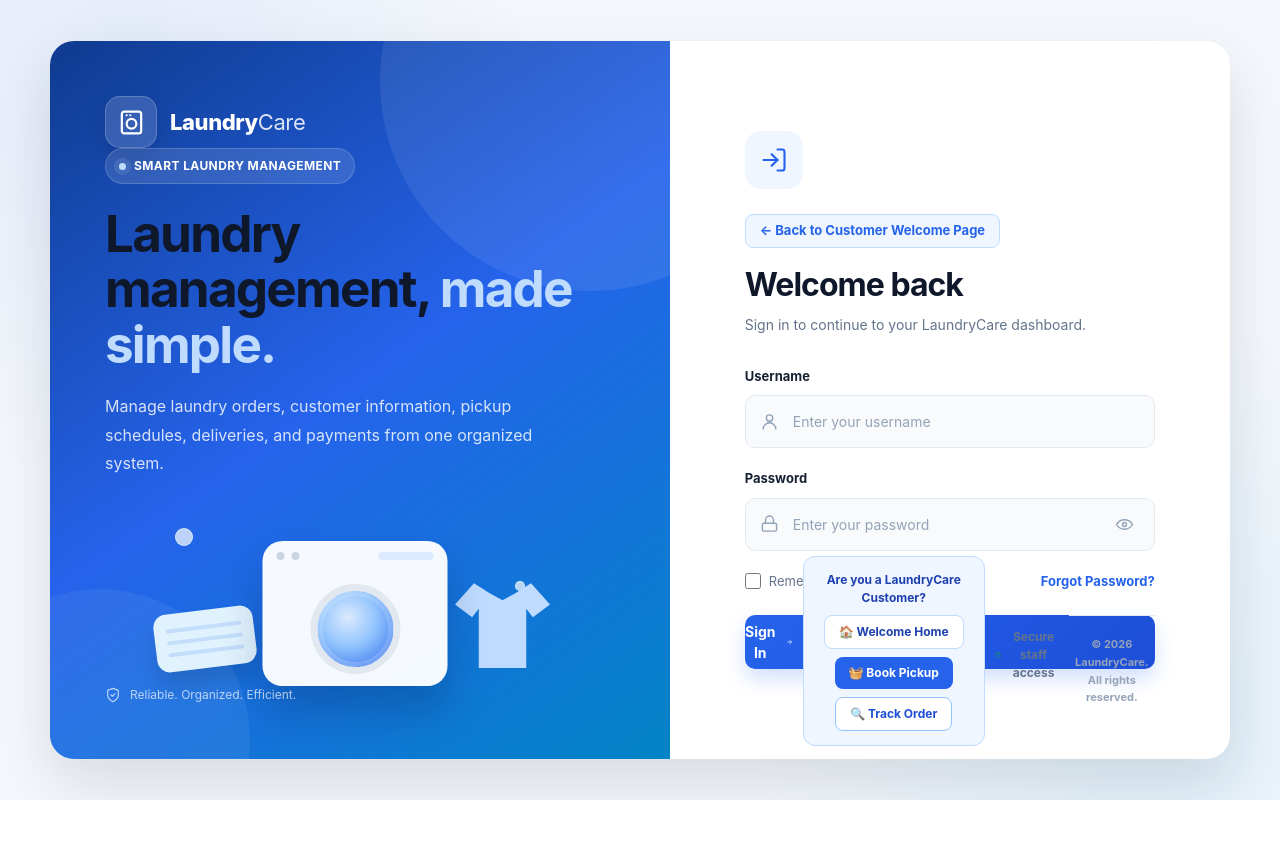
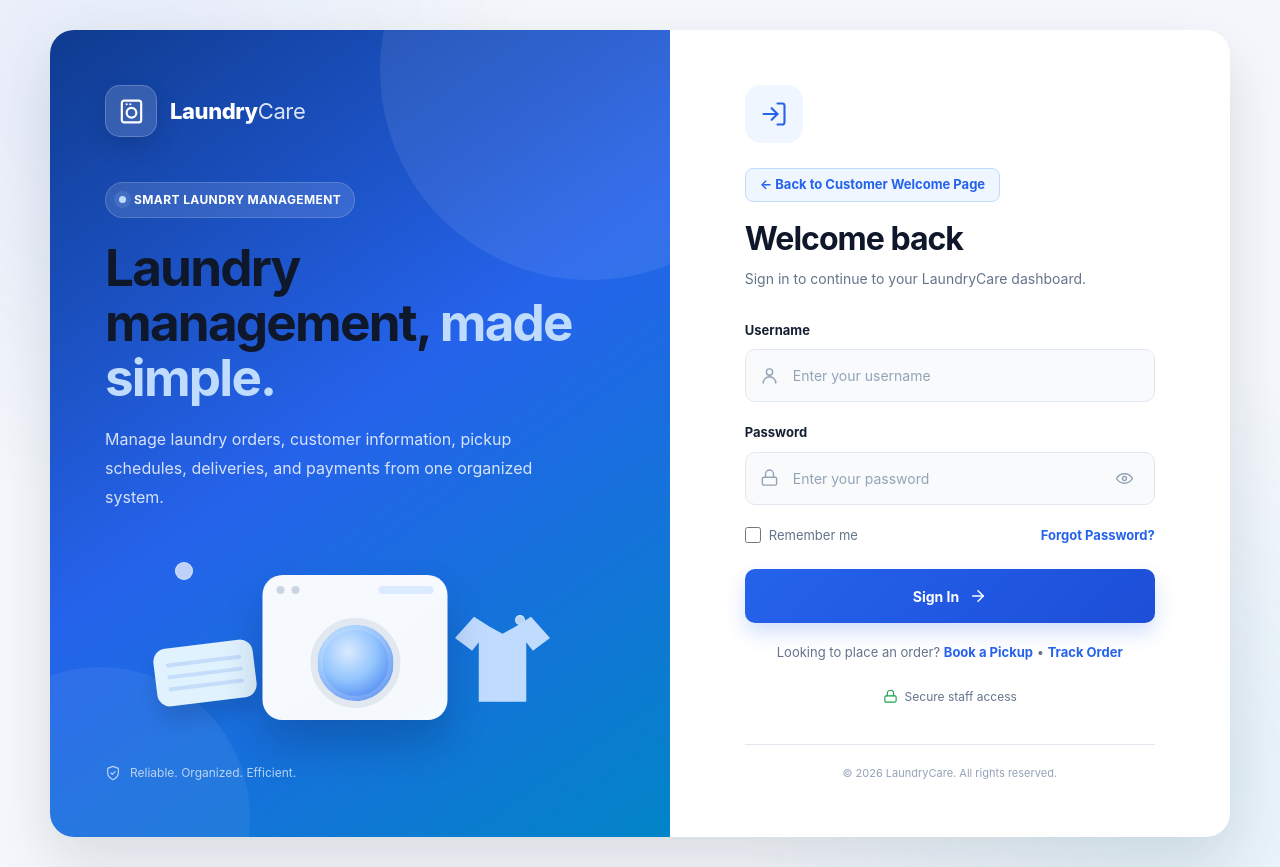
Before and after one commit to brets60/Laundry-Pickup-and-Delivery-Management-System, a Flask app: page /login in a window 1280 px wide. Before the commit the page ends 800 px from the top, so only its background shows below. Run offline with Flask 3, Linux system fonts and the light colour scheme.

Commit message:
fix(login): resolve unclosed button tag and fix overlapping customer links layout
- Added missing closing </button> tag on sign-in button in templates/login.html to prevent child element swallowing
- Streamlined customer self-service links into a sleek, non-intrusive text row below the form
- Completely eliminated visual overlap over the Sign In button and footer elements
- Verified full test suite pass rate (24/24 pytest) and UI presentation

Co-authored-by: Hazil Enoc <hazilenoc1@gmail.com>
Co-authored-by: Marvin Oclarino <marvinoclarino09@gmail.com>
Co-authored-by: Mark Ephraim Nicor <markephraimnicor418@gmail.com>
Co-authored-by: Tristan Dave M. Plaza <tristandaveplaza422@gmail.com>

```diff
--- a/templates/login.html
+++ b/templates/login.html
@@ -1825,18 +1825,16 @@
 
                         </svg>
 
+                    </button>
+
                 </form>
 
-
-
-                <!-- CUSTOMER SELF-SERVICE PORTAL BAR -->
-                <div style="margin-top: 18px; padding: 14px; background: #eff6ff; border: 1px solid #bfdbfe; border-radius: 12px; text-align: center;">
-                    <div style="font-size: 12px; font-weight: 700; color: #1e40af; margin-bottom: 8px;">Are you a LaundryCare Customer?</div>
-                    <div style="display: flex; gap: 8px; justify-content: center; flex-wrap: wrap;">
-                        <a href="/" style="font-size: 12px; font-weight: 700; color: #1e40af; background: #ffffff; border: 1px solid #bfdbfe; padding: 7px 14px; border-radius: 8px; text-decoration: none; display: inline-flex; align-items: center; gap: 4px;">🏠 Welcome Home</a>
-                        <a href="/book-pickup" style="font-size: 12px; font-weight: 700; color: #ffffff; background: #2563eb; padding: 7px 14px; border-radius: 8px; text-decoration: none; display: inline-flex; align-items: center; gap: 4px;">🧺 Book Pickup</a>
-                        <a href="/track" style="font-size: 12px; font-weight: 700; color: #1d4ed8; background: #ffffff; border: 1px solid #93c5fd; padding: 7px 14px; border-radius: 8px; text-decoration: none; display: inline-flex; align-items: center; gap: 4px;">🔍 Track Order</a>
-                    </div>
+                <!-- CUSTOMER PORTAL QUICK LINK -->
+                <div style="margin-top: 20px; text-align: center; font-size: 13px; color: #64748b;">
+                    Looking to place an order?
+                    <a href="/book-pickup" style="color: #2563eb; font-weight: 700; text-decoration: none;">Book a Pickup</a>
+                    &bull;
+                    <a href="/track" style="color: #2563eb; font-weight: 700; text-decoration: none;">Track Order</a>
                 </div>
 
 
```
